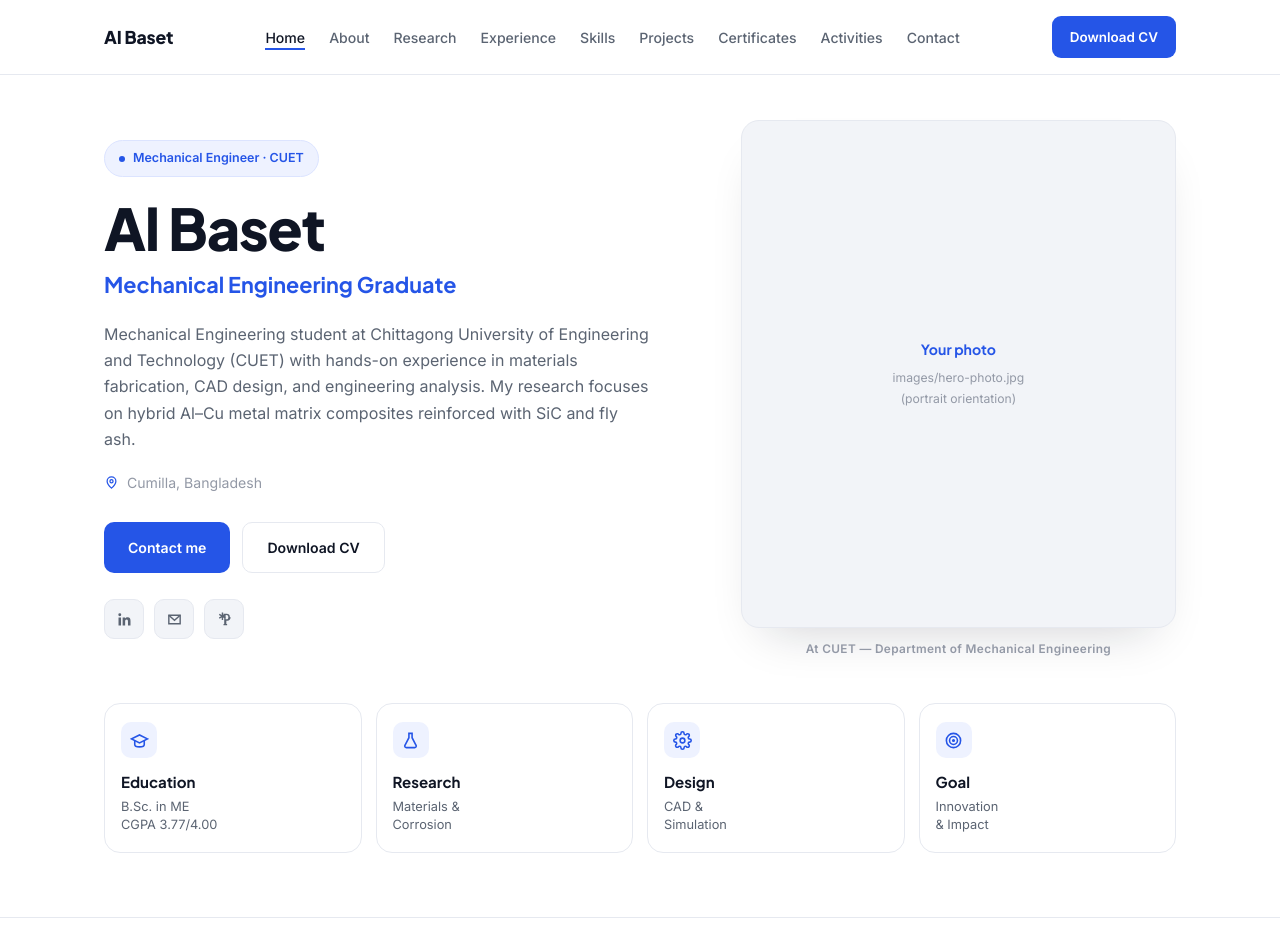
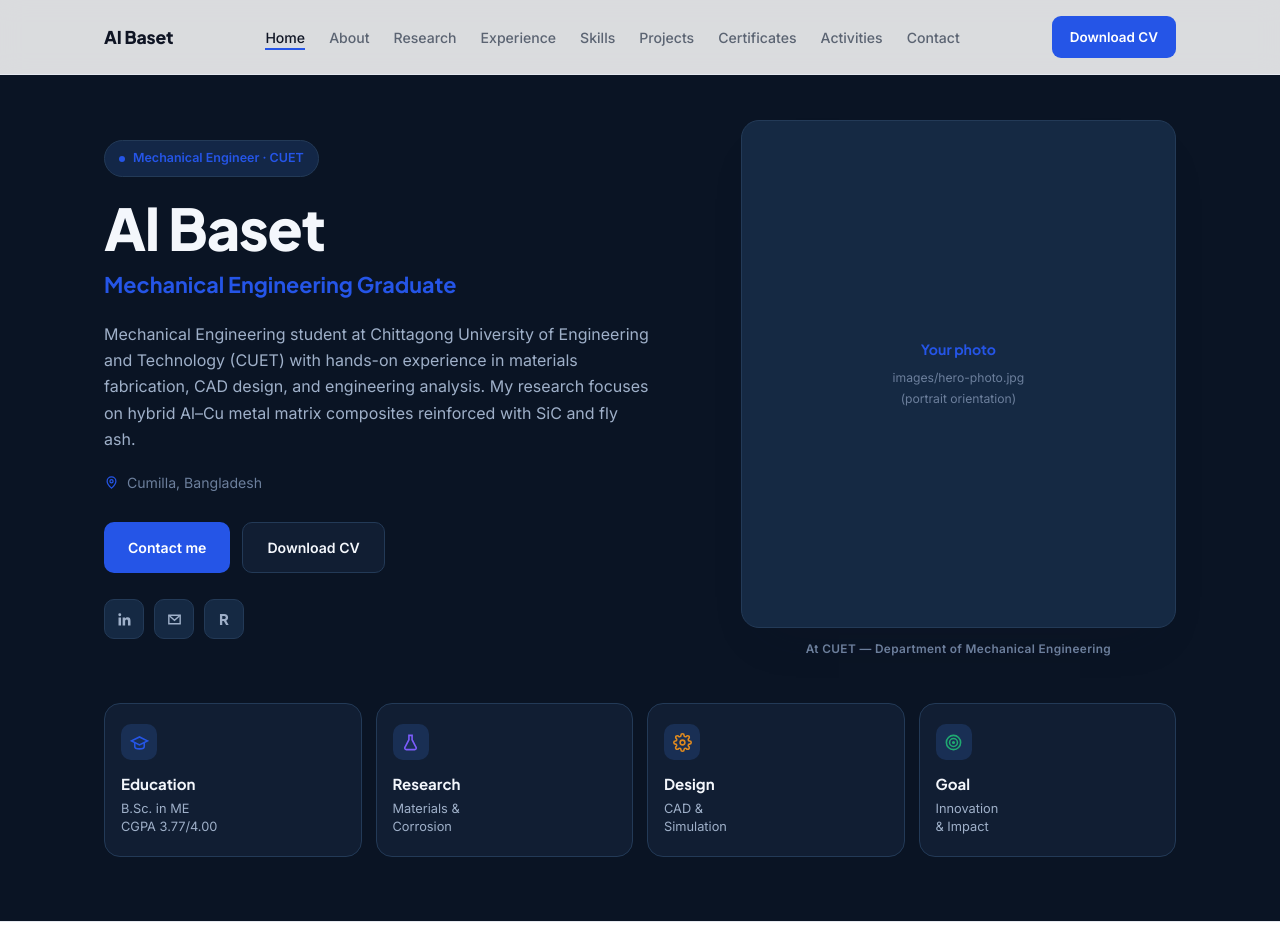
Before and after one commit to albaset/albaset.github.io, a plain HTML site: page index.html in a window 1280 px wide. Shown: the top 952 px of the page. Drawn offline with Linux system fonts and the light colour scheme.

Commit message:
Add files via upload

```diff
--- a/index.html
+++ b/index.html
@@ -47,6 +47,24 @@
   ul{list-style:none;}
   img{max-width:100%; display:block;}
   svg{display:block;}
+
+  /* Dark navy surface used for hero + footer, reusing all shared component
+     styles by overriding the same CSS variables locally */
+  .dark-surface{
+    background:#0A1424;
+    --panel:#111E33;
+    --panel-2:#152943;
+    --border:#233A57;
+    --text:#F4F7FC;
+    --text-dim:#9FB0C9;
+    --text-dimmer:#6C7F9C;
+    --blue-tint:rgba(69,140,255,0.16);
+    color:var(--text);
+  }
+  .dark-surface::selection{background:var(--blue);}
+
+  /* Gentle alternating tint for readability rhythm between sections */
+  section:nth-of-type(even){background:var(--bg-soft);}
 
   .wrap{max-width:var(--maxw); margin:0 auto; padding:0 24px;}
 
@@ -118,7 +136,7 @@
   .hero-badge{
     display:inline-flex; align-items:center; gap:8px;
     font-size:0.78rem; font-weight:600; color:var(--blue);
-    background:var(--blue-tint); border:1px solid #DCE4FF;
+    background:var(--blue-tint); border:1px solid var(--border);
     padding:7px 14px; border-radius:99px; margin-bottom:20px;
   }
   .hero-badge::before{content:""; width:6px; height:6px; border-radius:50%; background:var(--blue);}
@@ -143,7 +161,7 @@
   }
   .btn.solid{background:var(--blue); color:#fff;}
   .btn.solid:hover{background:var(--blue-dark); transform:translateY(-1px);}
-  .btn.outline{border:1px solid var(--border); color:var(--text); background:#fff;}
+  .btn.outline{border:1px solid var(--border); color:var(--text); background:var(--panel);}
   .btn.outline:hover{border-color:var(--blue); color:var(--blue);}
 
   .social-row{display:flex; gap:10px;}
@@ -153,6 +171,7 @@
   }
   .social-row a:hover{color:var(--blue); border-color:var(--blue); background:var(--blue-tint);}
   .social-row svg{width:17px; height:17px;}
+  .social-row .icon-letter{font-family:var(--heading); font-weight:800; font-size:0.92rem; line-height:1;}
 
   .hero-photo-block{display:flex; flex-direction:column; gap:12px;}
   .hero-photo{
@@ -168,11 +187,28 @@
 
   .stat-row{display:grid; grid-template-columns:repeat(4,1fr); gap:14px; margin-top:44px;}
   @media (max-width:640px){.stat-row{grid-template-columns:repeat(2,1fr);}}
-  .stat-card{background:var(--panel); border:1px solid var(--border); border-radius:16px; padding:18px 16px;}
+  .stat-card{
+    position:relative; overflow:hidden;
+    background:var(--panel); border:1px solid var(--border); border-radius:16px; padding:20px 16px;
+    transition:transform 0.25s ease, border-color 0.25s ease, box-shadow 0.25s ease;
+  }
+  .stat-card::before{
+    content:""; position:absolute; top:0; left:0; right:0; height:3px;
+    background:var(--accent, var(--blue)); transform:scaleX(0); transform-origin:left;
+    transition:transform 0.3s ease;
+  }
+  .stat-card:hover{transform:translateY(-4px); border-color:var(--accent, var(--blue)); box-shadow:0 14px 26px -16px rgba(15,21,36,0.2);}
+  .stat-card:hover::before{transform:scaleX(1);}
+  .stat-card.c-blue{--accent:#2555E7;}
+  .stat-card.c-violet{--accent:#7C5CFC;}
+  .stat-card.c-amber{--accent:#E08A1E;}
+  .stat-card.c-green{--accent:#1FA971;}
   .stat-card .icon{
-    width:36px; height:36px; border-radius:10px; background:var(--blue-tint); color:var(--blue);
+    width:36px; height:36px; border-radius:10px; background:var(--blue-tint); color:var(--accent, var(--blue));
     display:flex; align-items:center; justify-content:center; margin-bottom:12px;
+    transition:transform 0.25s ease;
   }
+  .stat-card:hover .icon{transform:scale(1.08);}
   .stat-card .icon svg{width:19px; height:19px;}
   .stat-card .title{font-family:var(--heading); font-weight:700; font-size:0.94rem; margin-bottom:3px;}
   .stat-card .sub{color:var(--text-dim); font-size:0.8rem; line-height:1.4;}
@@ -198,7 +234,7 @@
   .about-panel{background:var(--panel-2); border:1px solid var(--border); border-radius:14px; padding:20px 22px; margin-bottom:14px;}
   .about-panel .k{font-size:0.7rem; color:var(--blue); text-transform:uppercase; letter-spacing:0.05em; font-weight:700; margin-bottom:10px;}
   .tag-list{display:flex; flex-wrap:wrap; gap:8px;}
-  .tag{background:#fff; border:1px solid var(--border); border-radius:8px; padding:6px 12px; font-size:0.8rem; color:var(--text-dim);}
+  .tag{background:var(--panel); border:1px solid var(--border); border-radius:8px; padding:6px 12px; font-size:0.8rem; color:var(--text-dim);}
   .quote-block{
     border-left:3px solid var(--blue); padding-left:16px; margin-top:14px;
     color:var(--text-dim); font-size:0.86rem; font-style:italic; line-height:1.6;
@@ -315,12 +351,12 @@
   .contact-links{display:flex; flex-direction:column; gap:12px; margin-top:22px;}
   .contact-links a{
     display:flex; align-items:center; gap:12px; padding:14px 16px; border:1px solid var(--border);
-    border-radius:12px; background:#fff; font-size:0.9rem;
+    border-radius:12px; background:var(--panel); font-size:0.9rem;
     transition:border-color 0.2s ease, color 0.2s ease;
   }
   .contact-links a svg{width:17px; height:17px; color:var(--blue); flex-shrink:0;}
   .contact-links a:hover{border-color:var(--blue);}
-  .footer-panel{background:#fff; border:1px solid var(--border); border-radius:var(--radius); padding:24px;}
+  .footer-panel{background:var(--panel); border:1px solid var(--border); border-radius:var(--radius); padding:24px;}
   .footer-panel .row{display:flex; justify-content:space-between; padding:11px 0; border-bottom:1px solid var(--border); font-size:0.86rem;}
   .footer-panel .row:last-child{border-bottom:none;}
   .footer-panel .row .k{color:var(--text-dimmer);}
@@ -354,7 +390,7 @@
   </div>
 </nav>
 
-<header class="hero" id="home">
+<header class="hero dark-surface" id="home">
   <div class="wrap">
     <div class="hero-grid">
       <div>
@@ -378,7 +414,7 @@
             <svg viewBox="0 0 24 24" fill="none" stroke="currentColor" stroke-width="2"><path d="M4 6h16v12H4z"/><path d="M4 6l8 7 8-7"/></svg>
           </a>
           <a href="#" aria-label="ResearchGate" onclick="return false;">
-            <svg viewBox="0 0 24 24" fill="currentColor"><path d="M19.6 8.4c0-2.6-1.9-4.4-4.6-4.4h-4.4v1.7h1v12.6h-1V20h5.1v-1.7h-1.1v-4.6c.4.1.9.1 1.4.1 2.7 0 4.6-1.8 4.6-5zm-4.9 3.4c-.4 0-.8 0-1.1-.1V5.7h1c1.7 0 2.8 1.2 2.8 3 0 2-1 3.1-2.7 3.1zM5.1 4l-1 1.7 3 1.7-3 1.7 1 1.7 3-1.7v3.5h2V9.1l3 1.7 1-1.7-3-1.7 3-1.7-1-1.7-3 1.7V2h-2v3.7L5.1 4z"/></svg>
+            <span class="icon-letter">R</span>
           </a>
         </div>
       </div>
@@ -393,22 +429,22 @@
     </div>
 
     <div class="stat-row reveal">
-      <div class="stat-card">
+      <div class="stat-card c-blue">
         <div class="icon"><svg viewBox="0 0 24 24" fill="none" stroke="currentColor" stroke-width="2"><path d="M22 10L12 5 2 10l10 5 10-5z"/><path d="M6 12v5c0 1.7 2.7 3 6 3s6-1.3 6-3v-5"/></svg></div>
         <div class="title">Education</div>
         <div class="sub">B.Sc. in ME<br>CGPA 3.77/4.00</div>
       </div>
-      <div class="stat-card">
+      <div class="stat-card c-violet">
         <div class="icon"><svg viewBox="0 0 24 24" fill="none" stroke="currentColor" stroke-width="2"><path d="M9 3h6M10 3v5.5L5 18a2 2 0 0 0 1.8 3h10.4a2 2 0 0 0 1.8-3l-5-9.5V3"/></svg></div>
         <div class="title">Research</div>
         <div class="sub">Materials &amp;<br>Corrosion</div>
       </div>
-      <div class="stat-card">
+      <div class="stat-card c-amber">
         <div class="icon"><svg viewBox="0 0 24 24" fill="none" stroke="currentColor" stroke-width="2"><circle cx="12" cy="12" r="3"/><path d="M19.4 15a1.7 1.7 0 0 0 .3 1.9l.1.1a2 2 0 1 1-2.8 2.8l-.1-.1a1.7 1.7 0 0 0-1.9-.3 1.7 1.7 0 0 0-1 1.5V21a2 2 0 1 1-4 0v-.1a1.7 1.7 0 0 0-1.1-1.5 1.7 1.7 0 0 0-1.9.3l-.1.1a2 2 0 1 1-2.8-2.8l.1-.1a1.7 1.7 0 0 0 .3-1.9 1.7 1.7 0 0 0-1.5-1H3a2 2 0 1 1 0-4h.1a1.7 1.7 0 0 0 1.5-1 1.7 1.7 0 0 0-.3-1.9l-.1-.1a2 2 0 1 1 2.8-2.8l.1.1a1.7 1.7 0 0 0 1.9.3H9a1.7 1.7 0 0 0 1-1.5V3a2 2 0 1 1 4 0v.1a1.7 1.7 0 0 0 1 1.5 1.7 1.7 0 0 0 1.9-.3l.1-.1a2 2 0 1 1 2.8 2.8l-.1.1a1.7 1.7 0 0 0-.3 1.9V9c.2.6.7 1 1.5 1H21a2 2 0 1 1 0 4h-.1a1.7 1.7 0 0 0-1.5 1z"/></svg></div>
         <div class="title">Design</div>
         <div class="sub">CAD &amp;<br>Simulation</div>
       </div>
-      <div class="stat-card">
+      <div class="stat-card c-green">
         <div class="icon"><svg viewBox="0 0 24 24" fill="none" stroke="currentColor" stroke-width="2"><circle cx="12" cy="12" r="9"/><circle cx="12" cy="12" r="5"/><circle cx="12" cy="12" r="1"/></svg></div>
         <div class="title">Goal</div>
         <div class="sub">Innovation<br>&amp; Impact</div>
@@ -751,7 +787,7 @@
   </div>
 </section>
 
-<footer id="contact">
+<footer id="contact" class="dark-surface">
   <div class="wrap">
     <div class="section-head reveal">
       <div class="eyebrow">Get In Touch</div>
```
